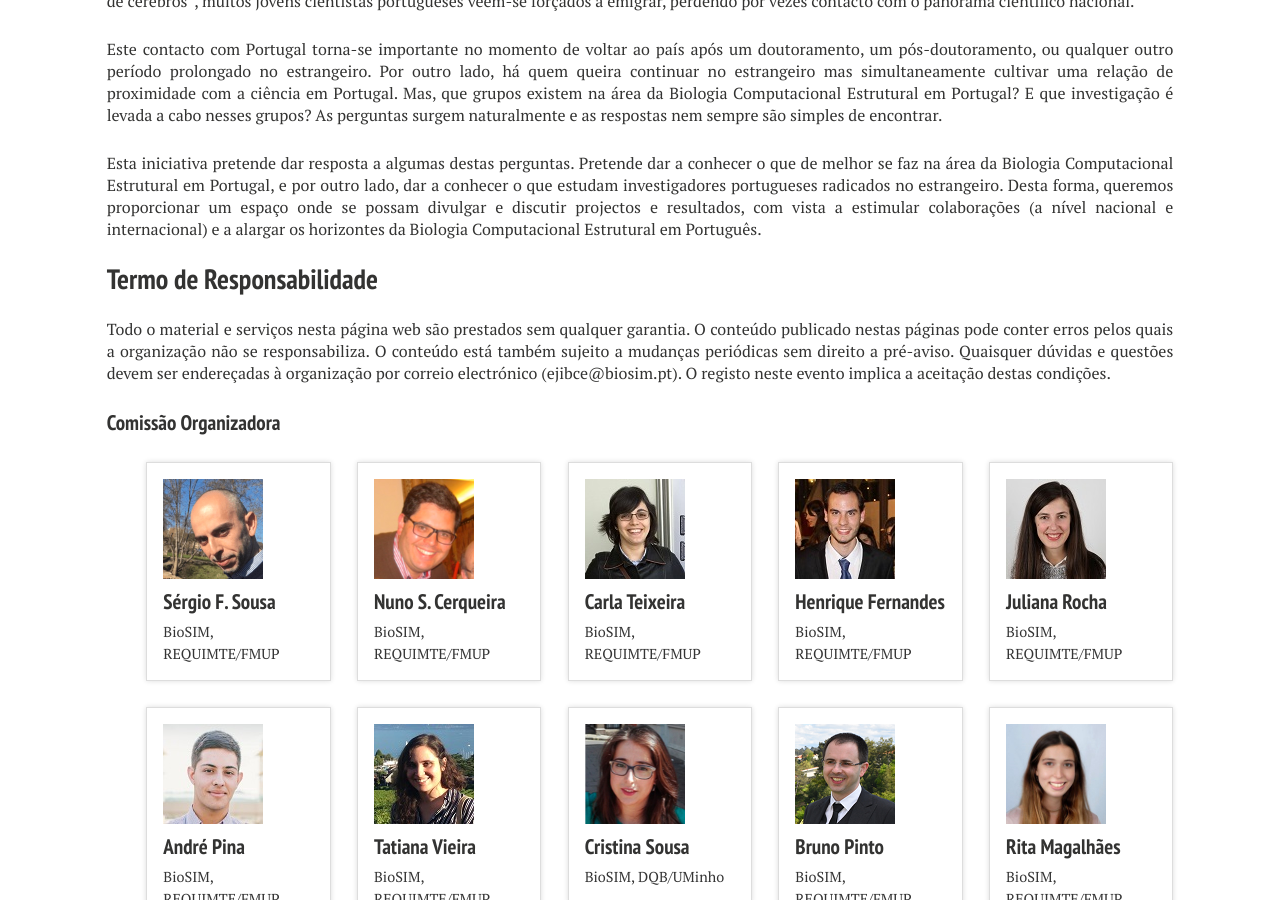
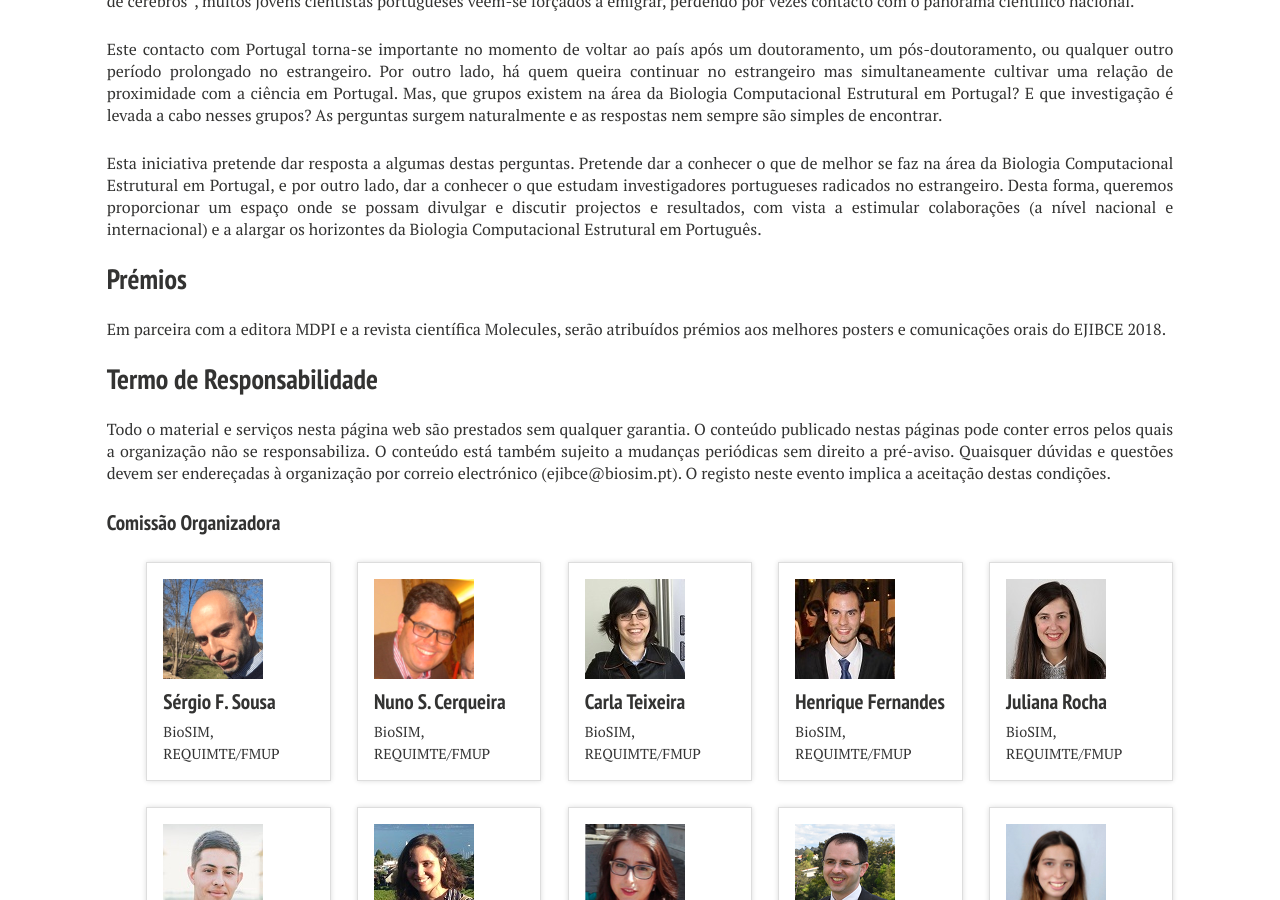
Before and after one commit to ejibce/ejibce.github.io, a Jekyll site: the page built from acerca/index.md, in a window 1280 px wide and 900 px high, scrolled down 772 px. Built offline with Jekyll 4.4.1, drawn with Linux system fonts in a browser that asks for light colours; nearby versions of some CDN libraries.

Commit message:
Acerca Update

```diff
--- a/acerca/index.md
+++ b/acerca/index.md
@@ -21,5 +21,8 @@ Este contacto com Portugal torna-se importante no momento de voltar ao país ap
 
 Esta iniciativa pretende dar resposta a algumas destas perguntas. Pretende dar a conhecer o que de melhor se faz na área da Biologia Computacional Estrutural em Portugal, e por outro lado, dar a conhecer o que estudam investigadores portugueses radicados no estrangeiro. Desta forma, queremos proporcionar um espaço onde se possam divulgar e discutir projectos e resultados, com vista a estimular colaborações (a nível nacional e internacional) e a alargar os horizontes da Biologia Computacional Estrutural em Português.
 
+## Prémios
+Em parceira com a editora MDPI e a revista científica Molecules, serão atribuídos prémios aos melhores posters e comunicações orais do EJIBCE 2018.
+
 ## Termo de Responsabilidade
 Todo o material e serviços nesta página web são prestados sem qualquer garantia. O conteúdo publicado nestas páginas pode conter erros pelos quais a organização não se responsabiliza. O conteúdo está também sujeito a mudanças periódicas sem direito a pré-aviso. Quaisquer dúvidas e questões devem ser endereçadas à organização por correio electrónico (ejibce@biosim.pt). O registo neste evento implica a aceitação destas condições.
```
